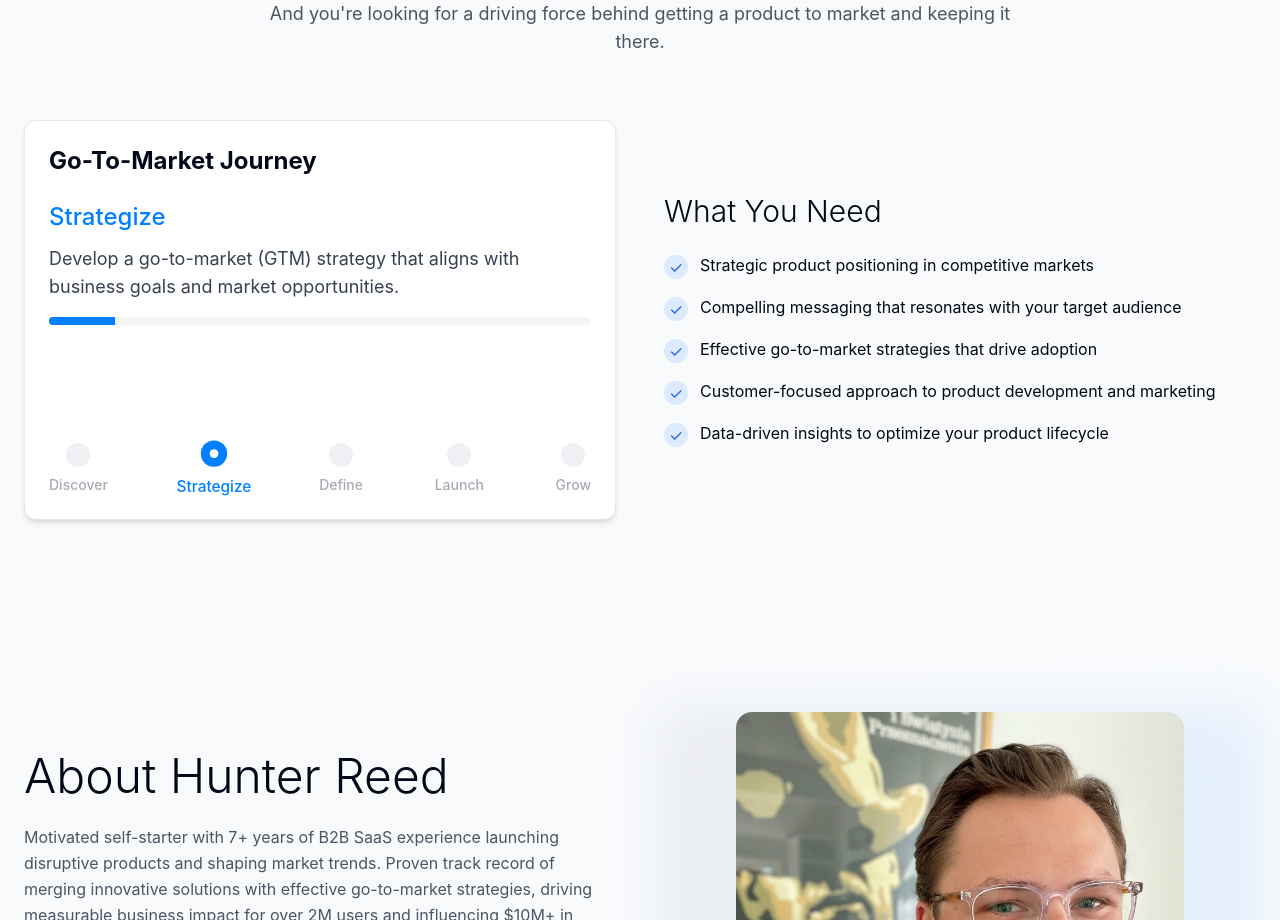
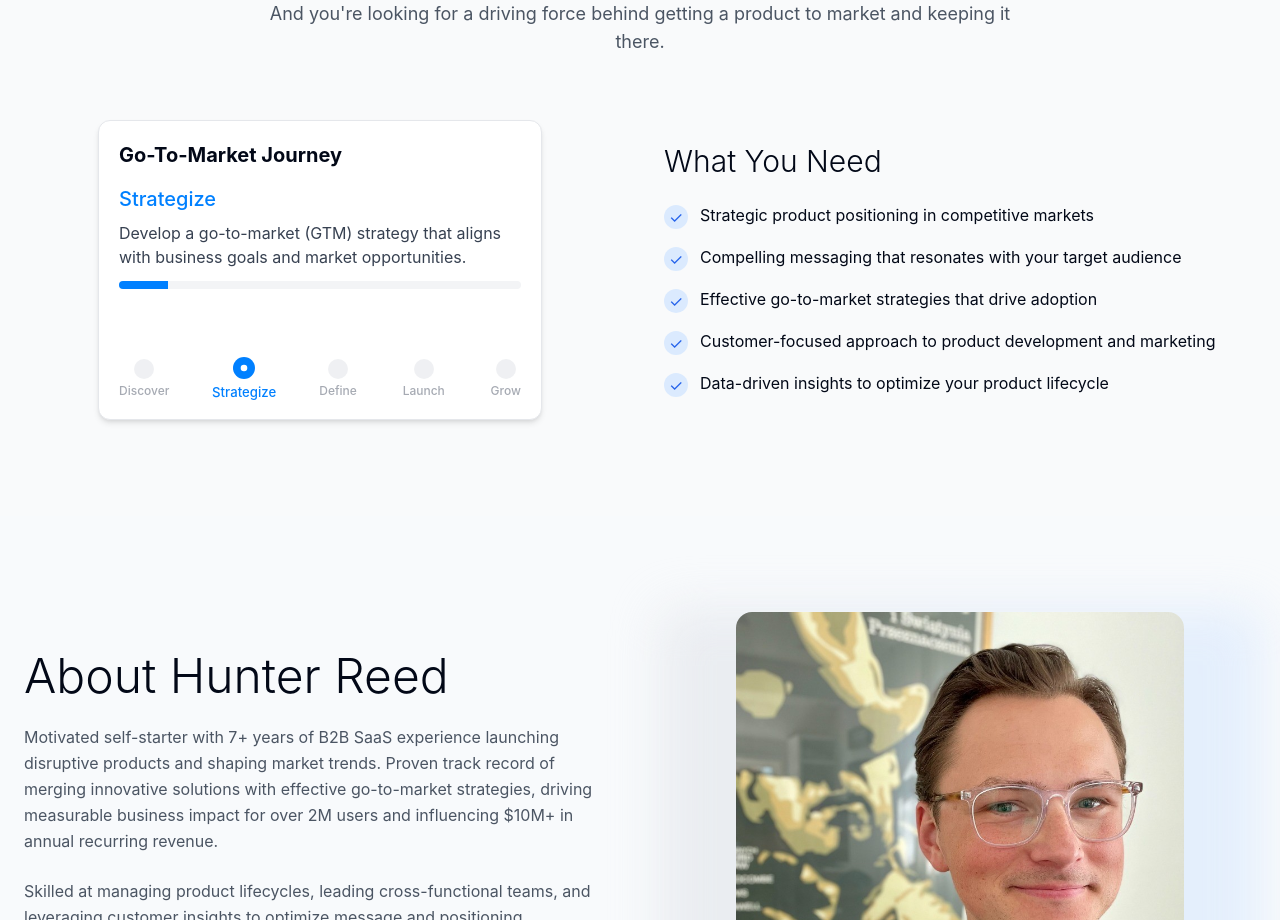
Before and after one commit to ReedInnovate/reedinnovatellc-mainsite, a React (Vite) app: page / in a window 1280 px wide. Shown: the part 960-1880 px from the top of the page. Built offline with nearby package versions, Linux system fonts and the light colour scheme; a web font is replaced by a local one.

Commit message:
Reduce animation dimensions
Reduce the dimensions of the animation to take up less space.

```diff
--- a/src/components/sections/YouSection.tsx
+++ b/src/components/sections/YouSection.tsx
@@ -69,19 +69,19 @@ const YouSection = () => {
 
         <div className="grid grid-cols-1 lg:grid-cols-2 gap-12 items-center">
           <div className="order-2 lg:order-1">
-            <div className="h-[400px] w-full border border-gray-200 rounded-xl overflow-hidden shadow-md bg-white">
-              <div className="flex flex-col h-full p-6">
-                <h3 className="text-2xl font-bold mb-6">Go-To-Market Journey</h3>
+            <div className="h-[300px] w-full max-w-[75%] mx-auto border border-gray-200 rounded-xl overflow-hidden shadow-md bg-white">
+              <div className="flex flex-col h-full p-5">
+                <h3 className="text-xl font-bold mb-4">Go-To-Market Journey</h3>
 
                 {/* Current Stage Featured Display */}
-                <div className="mb-8">
-                  <h4 className="text-2xl font-medium capitalize text-primary mb-3">
+                <div className="mb-6">
+                  <h4 className="text-xl font-medium capitalize text-primary mb-2">
                     {currentStage}
                   </h4>
-                  <p className="text-lg text-gray-700">
+                  <p className="text-base text-gray-700">
                     {stageInfo.description}
                   </p>
-                  <div className="h-2 bg-gray-100 rounded-full mt-4 overflow-hidden">
+                  <div className="h-2 bg-gray-100 rounded-full mt-3 overflow-hidden">
                     <div
                       className="h-full bg-primary transition-all duration-200"
                       style={{ width: `${progress}%` }}
@@ -101,17 +101,17 @@ const YouSection = () => {
                     >
                       <div
                         className={cn(
-                          "w-6 h-6 rounded-full flex items-center justify-center mb-2",
+                          "w-5 h-5 rounded-full flex items-center justify-center mb-1",
                           stage.title === currentStage ? "bg-primary" : "bg-gray-200"
                         )}
                       >
                         {stage.title === currentStage && (
-                          <div className="w-2 h-2 bg-white rounded-full" />
+                          <div className="w-1.5 h-1.5 bg-white rounded-full" />
                         )}
                       </div>
                       <span
                         className={cn(
-                          "text-sm font-medium capitalize",
+                          "text-xs font-medium capitalize",
                           stage.title === currentStage ? "text-primary" : "text-gray-500"
                         )}
                       >
```
